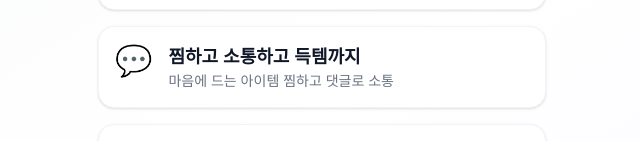
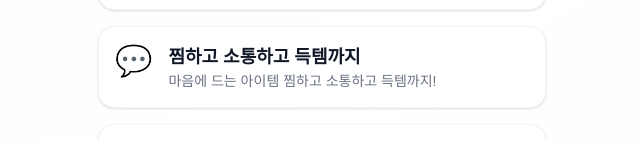
Before and after one commit to cmeetsp-jackie/oodly-app, a Next.js app: page / in a window 1280 px wide. Shown: the part 284-425 px from the top of the page, without its empty margins (318-958 px from the left). Built offline with nearby package versions, Linux system fonts and the light colour scheme; no server answers.

Commit message:
fix: update description text

```diff
--- a/src/app/page.tsx
+++ b/src/app/page.tsx
@@ -36,7 +36,7 @@ export default async function HomePage() {
             <span className="text-3xl">💬</span>
             <div>
               <h3 className="font-bold text-gray-900 text-lg">찜하고 소통하고 득템까지</h3>
-              <p className="text-sm text-gray-500">마음에 드는 아이템 찜하고 댓글로 소통</p>
+              <p className="text-sm text-gray-500">마음에 드는 아이템 찜하고 소통하고 득템까지!</p>
             </div>
           </div>
           <div className="flex items-start gap-4 p-4 rounded-2xl bg-white shadow-sm border border-gray-100">
```
